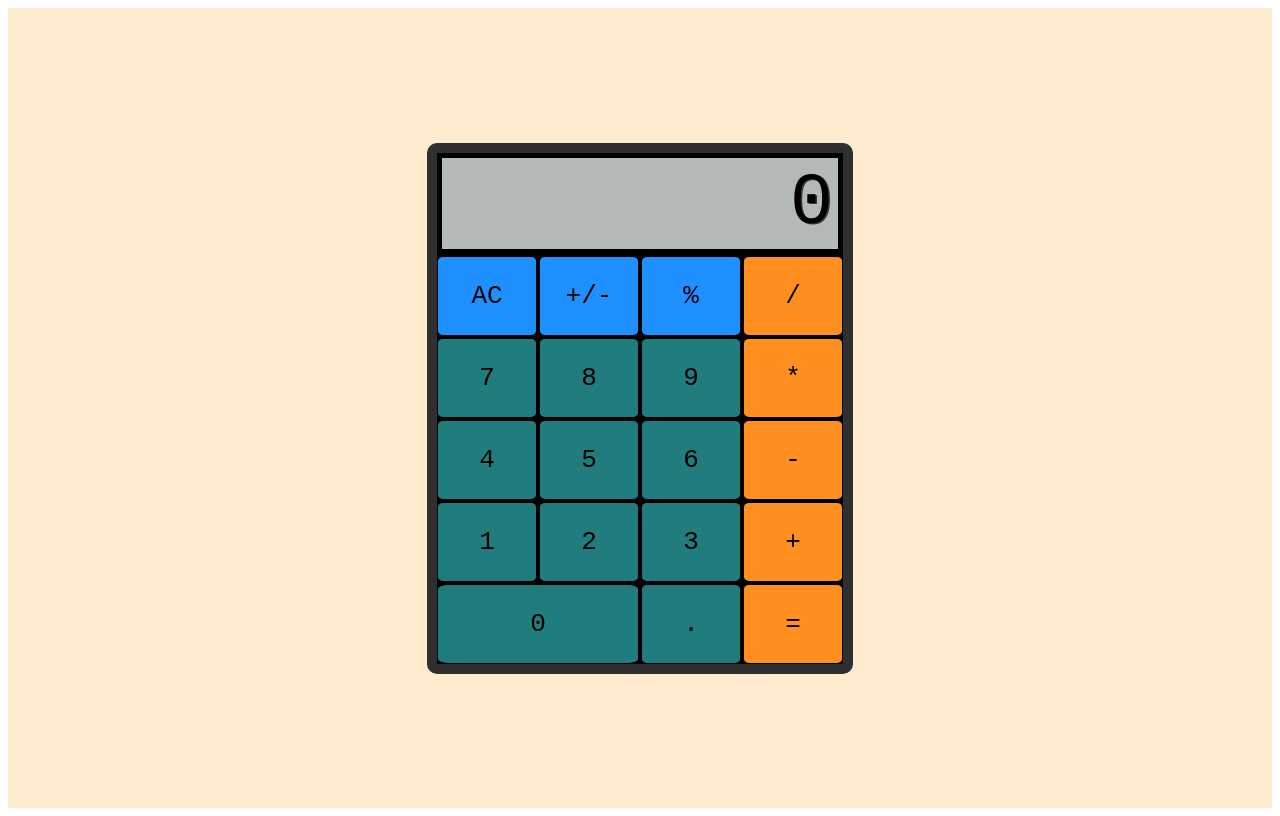
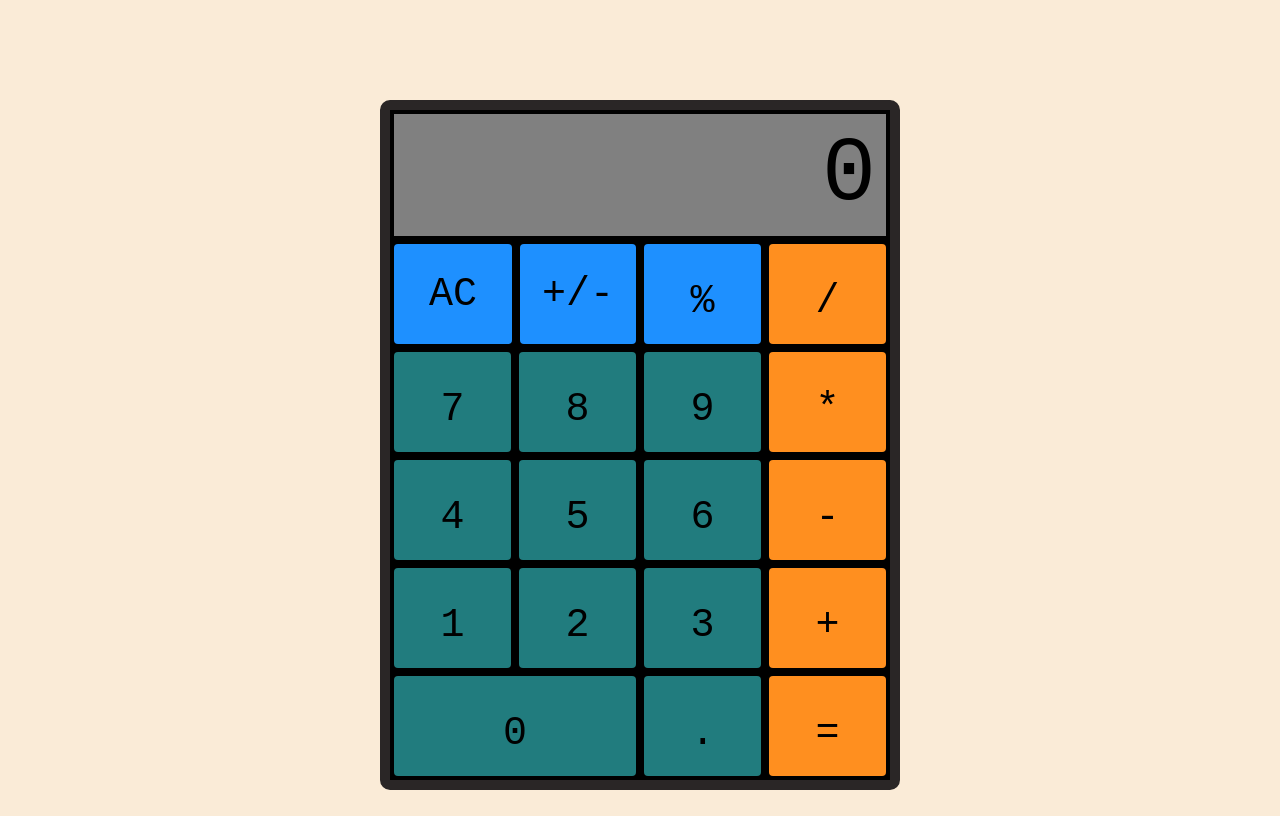
Before and after one commit to mbaizhakyp/calculator, a plain HTML site: page index.html in a window 1280 px wide. Drawn offline with Linux system fonts and the light colour scheme.

Commit message:
make new display

```diff
--- a/index.html
+++ b/index.html
@@ -7,30 +7,30 @@
     <link rel="stylesheet" href="styles.css">
 </head>
 <body>
-    <main id="calc">
-        <div id="container">
-            <div id="display">0</div>
-            <button type="button" class="clear">AC</button>
-            <button type="button" class="sign">+/-</button>
-            <button type="button" class="percent">%</button>
-            <button type="button" class="operator">/</button>
-            <button type="button" class="operand">7</button>
-            <button type="button" class="operand">8</button>
-            <button type="button" class="operand">9</button>
-            <button type="button" class="operator">*</button>
-            <button type="button" class="operand">4</button>
-            <button type="button" class="operand">5</button>
-            <button type="button" class="operand">6</button>
-            <button type="button" class="operator">-</button>
-            <button type="button" class="operand">1</button>
-            <button type="button" class="operand">2</button>
-            <button type="button" class="operand">3</button>
-            <button type="button" class="operator">+</button>
-            <button type="button" id="zero" class="operand">0</button>
-            <button type="button" class="decimal">.</button>
-            <button type="button" class="equals">=</button>
+    <div class="calculator">
+        <div id="display">0</div>
+        <div class="buttons">
+            <button class="ac blue">AC</button>
+            <button class="sign blue">+/-</button>
+            <button class="percent blue">%</button>
+            <button class="divide orange">/</button>
+            <button class="seven green">7</button>
+            <button class="eigt green">8</button>
+            <button class="nine green">9</button>
+            <button class="multiply  orange">*</button>
+            <button class="four green">4</button>
+            <button class="five green">5</button>
+            <button class="six green">6</button>
+            <button class="minus orange">-</button>
+            <button class="one green">1</button>
+            <button class="two green">2</button>
+            <button class="three green">3</button>
+            <button class="plus orange">+</button>
+            <button class="zero green">0</button>
+            <button class="dot green">.</button>
+            <button class="equal orange">=</button>
         </div>
-    </main>
+    </div>
     <script src="script.js"></script>
 </body>
 </html>
--- a/styles.css
+++ b/styles.css
@@ -1,65 +1,87 @@
 html {
-    text-align: center;
+    height: 100vh;
+
+}
+
+
+body {
+    background-color: antiquewhite;
+}
+
+.calculator {
+    /* height: 700px; */
+    width: 500px;
+    background-color: black;
+    margin: 100px auto;
+    border: 10px solid rgb(42, 38, 38);
+    border-radius: 10px;
+}
+
+#display {
+    background-color: grey;
+    margin: 4px;
+    padding: 10px;
+    font-size: 90px;
+    text-align: right;
     font-family: monospace;
 }
 
-#calc {
-    display: flex;
-    justify-content: center;
-    align-items: center;
-    align-content: center;
-    min-height: 95vh;
-    height: 100vh;
-    background-color: blanchedalmond;
-}
-#container {
-    background-color: black;
-    border: 10px solid rgba(47,47,47,1);
-    border-radius: 10px;
-    display: grid;
-    grid-template-columns: repeat(4, 100px);
-    grid-template-rows: minmax(100px, auto) repeat(5, 80px);
-    gap: 2px;
-}
-#display {
-    grid-column: 1 / -1;
-    background-color: #b2b9b7;
-    display: flex;
-    flex-direction: column;
-    justify-content: space-around;
-    align-items: flex-end;
-    padding: 5px;
-    font-size: 5.5em;
-    font-weight: initial;
-    text-shadow: 1.3px 1.3px #383838;
-    margin: 5px;
-}
-button {
-    margin: 1px;
-    border-radius: 5%;
+.buttons button {
+    background-color: grey;
+    padding: 35px 40px;
+    font-size: 40px;
+    font-family: monospace;
+    margin: 4px;
+    flex: 1;
+    max-height: 100px;
+    border-radius: 4px;
     border: none;
-    font-weight: initial;
-    font-size: 2em;
-    font-family: monospace;
-    color: black;
 }
 
-#zero {
-    grid-column: span 2;
+.buttons {
+    display: flex;
+    flex-wrap: wrap;
 }
 
-.equals,
-.operator {
-    background-color: #ff8f1f;
+button.zero {
+    flex: 4.4;
 }
 
-.operand,
-.decimal {
-    background-color: #217c7e;
+button.ac {
+    padding: 25px 35px;
 }
 
-.clear,
-.percent,
-.sign {
-    background-color: #1e90ff;
+button.sign {
+    padding: 25px 22px;
 }
+
+button.green {
+    background-color: #217C7E;
+}
+
+button.blue {
+    background-color: dodgerblue;
+}
+
+button.orange {
+    background-color: #FF8F1F;
+}
+
+.divide:focus,
+.multiply:focus,
+.plus:focus,
+.minus:focus {
+    background-color: #ffc183;
+}
+
+.equal:active {
+    background-color: #ffc183;
+}
+
+.green:active {
+    background-color: #33b9bb;
+}
+
+.blue:active {
+    background-color: rgb(123, 189, 255);
+}
```
